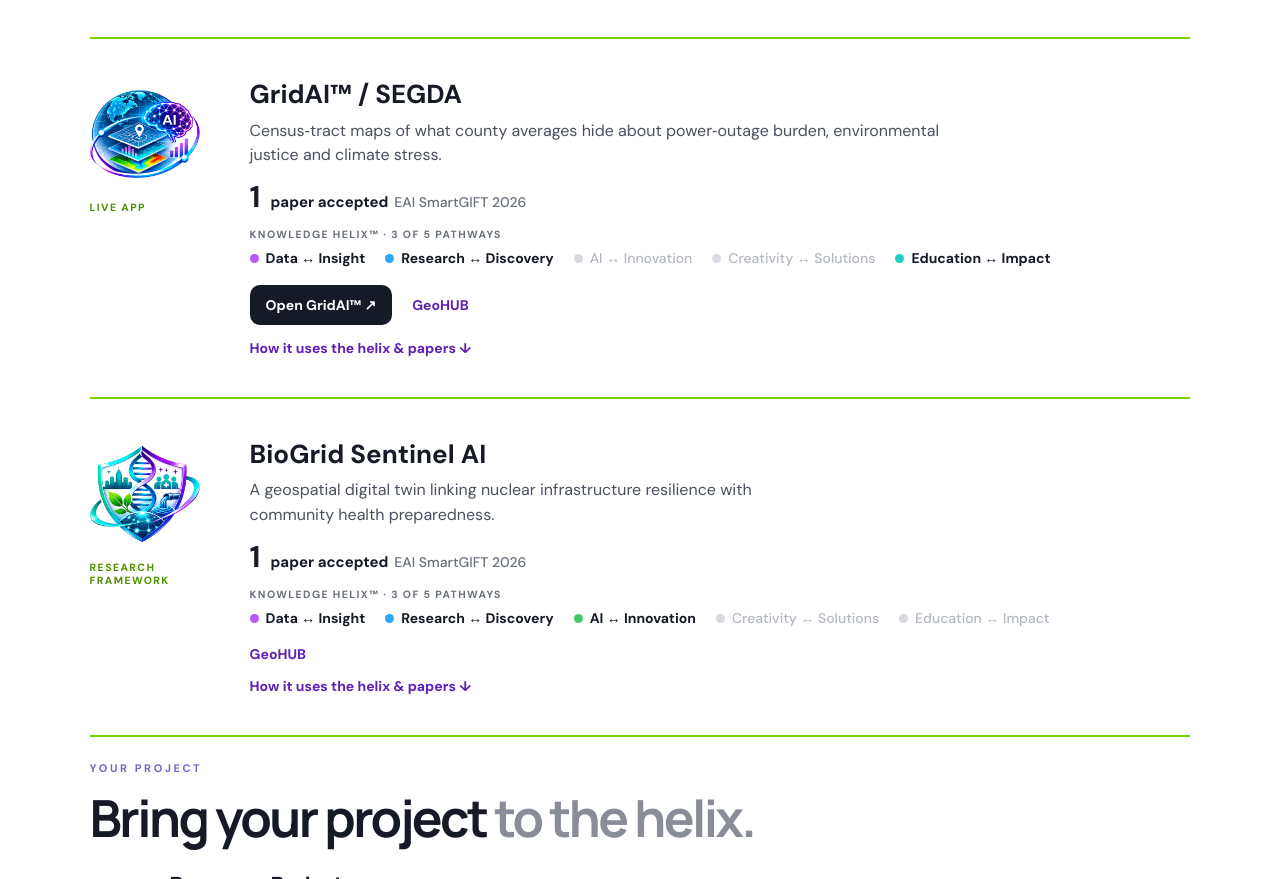
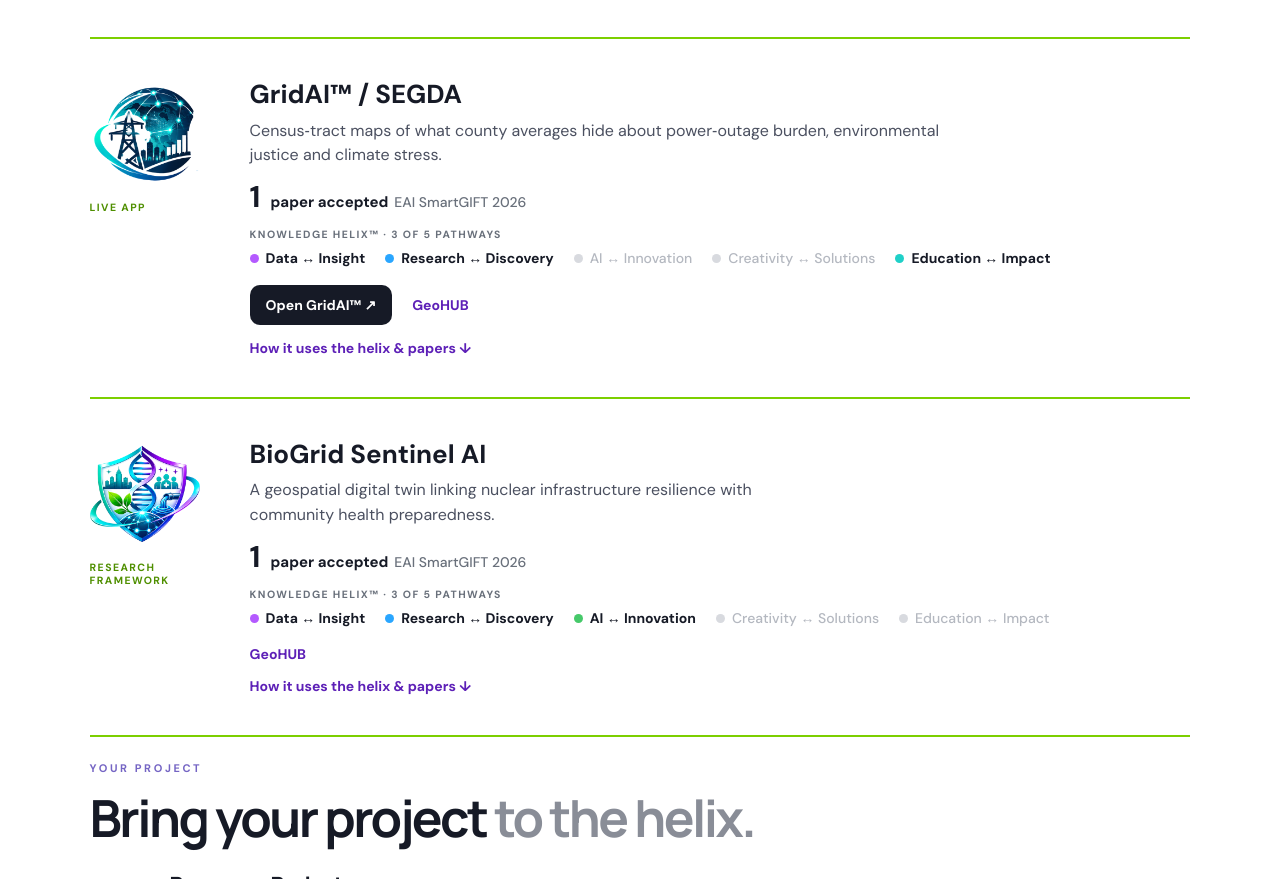
Before and after one commit to Franklin-Research-Hub/franklin-hub-smart-center, a plain HTML site: page projects.html in a window 1280 px wide. Shown: the part 1053-1932 px from the top of the page. Drawn offline with Linux system fonts and the light colour scheme; animation ran at ten frames a second.

Commit message:
GridAI: use the new GridAI | SEGDA emblem on GeoHUB and Projects
Co-Authored-By: Claude Opus 5.5 <noreply@anthropic.com>
Claude-Session: https://claude.ai/code/session_011xJcbUFwYahsPp2puQacPQ

```diff
--- a/projects.html
+++ b/projects.html
@@ -957,7 +957,7 @@ p,li,.ab-d,.pl-disc p{text-wrap:pretty}
 <p class="pc-by">Lead researcher: <a href="victoria-love-franklin#nwgs-grid">Victoria Love Franklin</a></p></details>
 </article>
 <article class="pc" id="gridai-segda">
-<div class="pc-top"><img class="pc-ic" alt="" src="assets/img/302b793b119c.png"><span class="pc-badge">Live app</span></div>
+<div class="pc-top"><img class="pc-ic" alt="" src="assets/img/gridai-segda-emblem.png"><span class="pc-badge">Live app</span></div>
 <h3>GridAI™ / SEGDA</h3><p class="pc-d">Census&#8209;tract maps of what county averages hide about power&#8209;outage burden, environmental justice and climate&nbsp;stress.</p>
 <div class="pc-stat"><b>1</b><span>paper accepted<br><small>EAI SmartGIFT 2026</small></span></div>
 <div class="pc-hx"><span class="pc-hl">Knowledge Helix™ · 3 of 5 pathways</span><div class="pc-strip"><a href="knowledge-helix#data-insight" class="on" style="--c:#b45aff" title="Data ↔ Insight"><i></i>Data ↔ Insight</a><a href="knowledge-helix#research-discovery" class="on" style="--c:#2aa6ff" title="Research ↔ Discovery"><i></i>Research ↔ Discovery</a><a href="knowledge-helix#ai-innovation" class="off" style="--c:#46c96a" title="AI ↔ Innovation"><i></i>AI ↔ Innovation</a><a href="knowledge-helix#creativity-solutions" class="off" style="--c:#f3b742" title="Creativity ↔ Solutions"><i></i>Creativity ↔ Solutions</a><a href="knowledge-helix#education-impact" class="on" style="--c:#1fd0c8" title="Education ↔ Impact"><i></i>Education ↔ Impact</a></div></div>
```
Also changed, not shown: geohub.html (+1 -1 lines), assets/img/302b793b119c.png (deleted), assets/img/gridai-segda-emblem.png (added).
